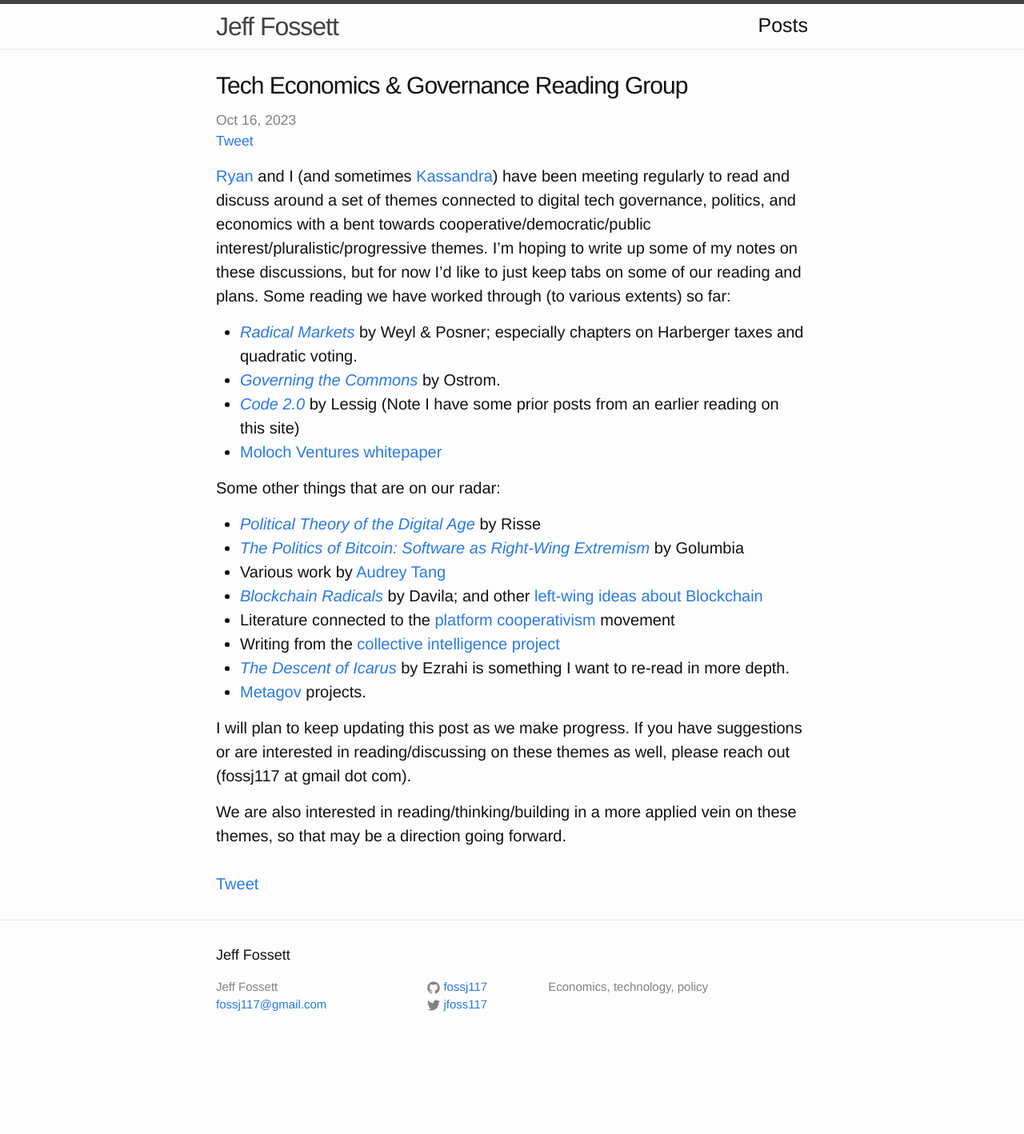
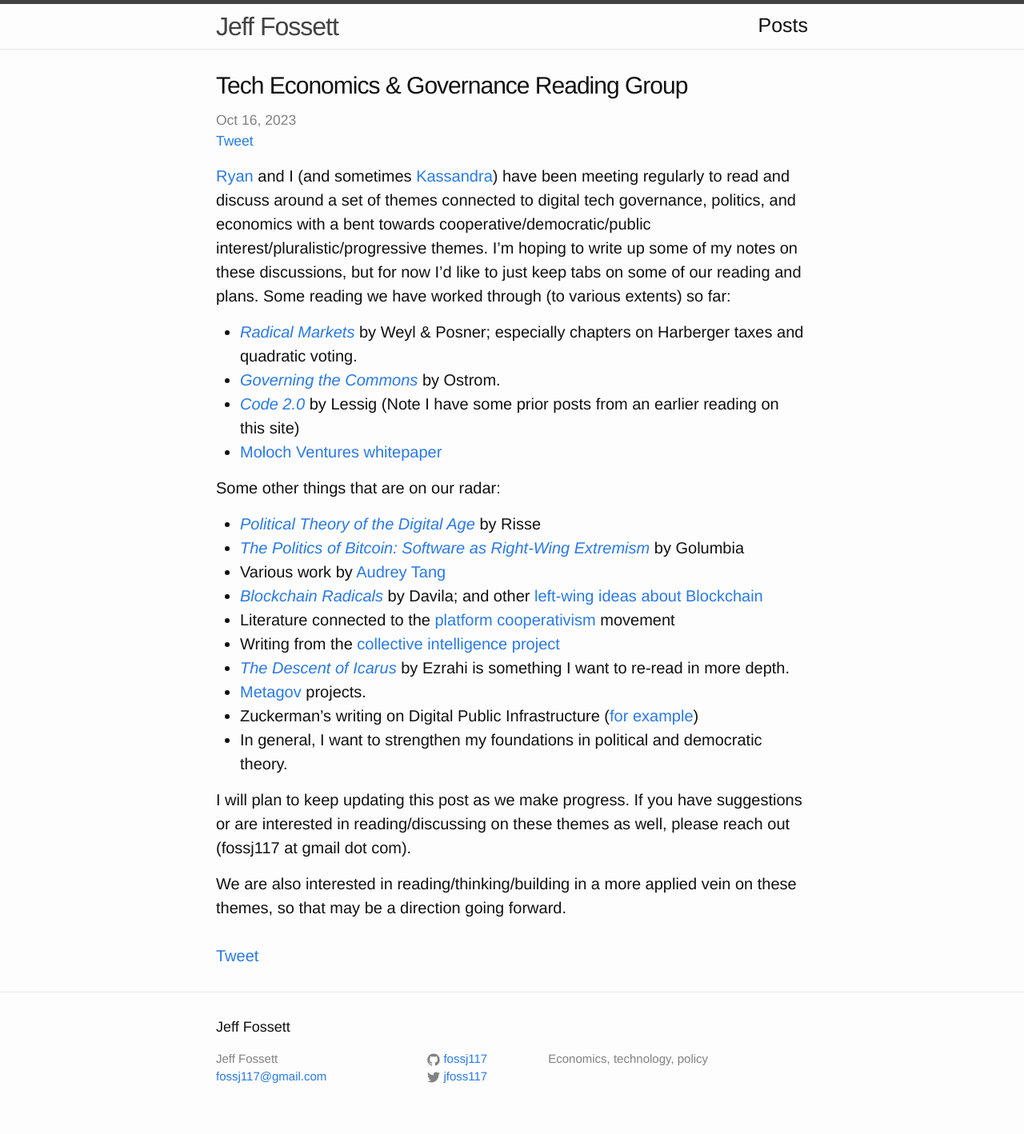
Before and after one commit to Fossj117/fossj117.github.io, a Jekyll site: the page built from _posts/2023-10-16-tech-economics-goverance-reading.md, in a window 1280 px wide. Shown: the whole page at 80% size. Built offline with Jekyll 4.4.1, drawn with Linux system fonts in a browser that asks for light colours; a script that is not in the unit is left out; comment, search, counter and statistics services are not loaded; before the commit the page ends 1328 px from its top, so only the background shows below that.

Commit message:
updating notes on tech economics and governance

```diff
--- a/_posts/2023-10-16-tech-economics-goverance-reading.md
+++ b/_posts/2023-10-16-tech-economics-goverance-reading.md
@@ -24,6 +24,8 @@
 * Writing from the [collective intelligence project](https://cip.org/)
 * [*The Descent of Icarus*](https://www.amazon.com/Descent-Icarus-Transformation-Contemporary-Democracy/dp/067419828X) by Ezrahi is something I want to re-read in more depth.
 * [Metagov](https://metagov.pubpub.org/participate) projects.
+* Zuckerman's writing on Digital Public Infrastructure ([for example](https://knightcolumbia.org/content/the-case-for-digital-public-infrastructure))
+* In general, I want to strengthen my foundations in political and democratic theory.
 
 I will plan to keep updating this post as we make progress. If you have suggestions or are interested in reading/discussing on these themes as well, please reach out (fossj117 at gmail dot com).
 
```
